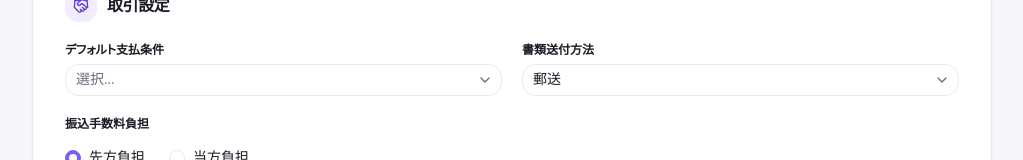
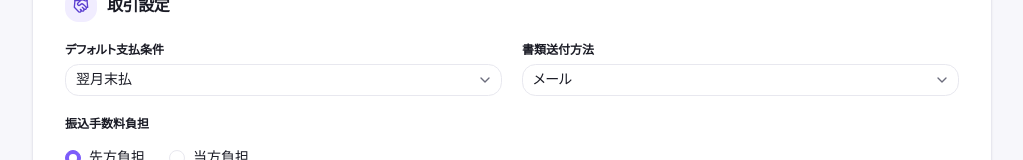
Before and after one commit to o3c-prog/seikyuun, a Next.js app: page /clients/new in a window 1280 px wide. Shown: the part 1011-1171 px from the top of the page, without its empty margins (256-1279 px from the left). Built offline with nearby package versions, Linux system fonts and the light colour scheme; no server answers; the database is empty.

Commit message:
feat(clients): default 翌月末払 + メール for new clients
New-client form now pre-fills defaultPaymentTerms="翌月末払" and
sendMethod="mail" so the common case requires no extra clicks.
Existing clients are unchanged.

Co-Authored-By: Claude Opus 4.7 (1M context) <noreply@anthropic.com>

```diff
--- a/components/clients/client-form.tsx
+++ b/components/clients/client-form.tsx
@@ -150,8 +150,9 @@ export function ClientForm({ client }: { client?: Client }) {
           name: "",
           honorific: "御中",
           contacts: [{ name: "", email: "" }],
+          defaultPaymentTerms: "翌月末払",
           feeBearer: "client",
-          sendMethod: "post",
+          sendMethod: "mail",
           invoiceEligibility: "unset",
           tags: "",
         },
```
